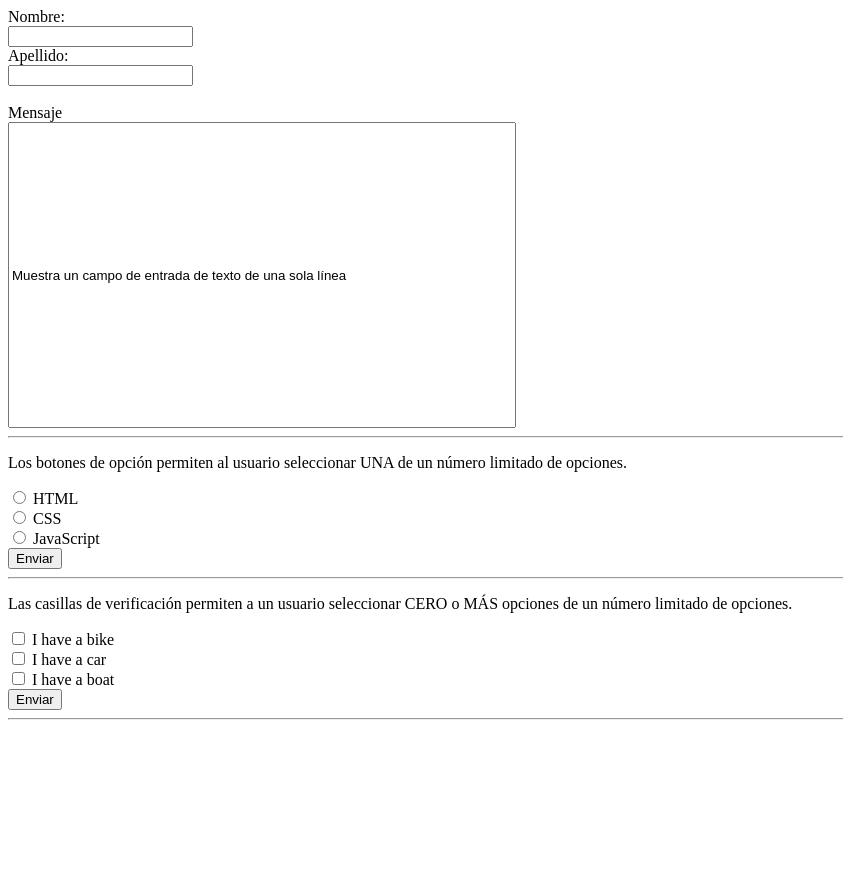
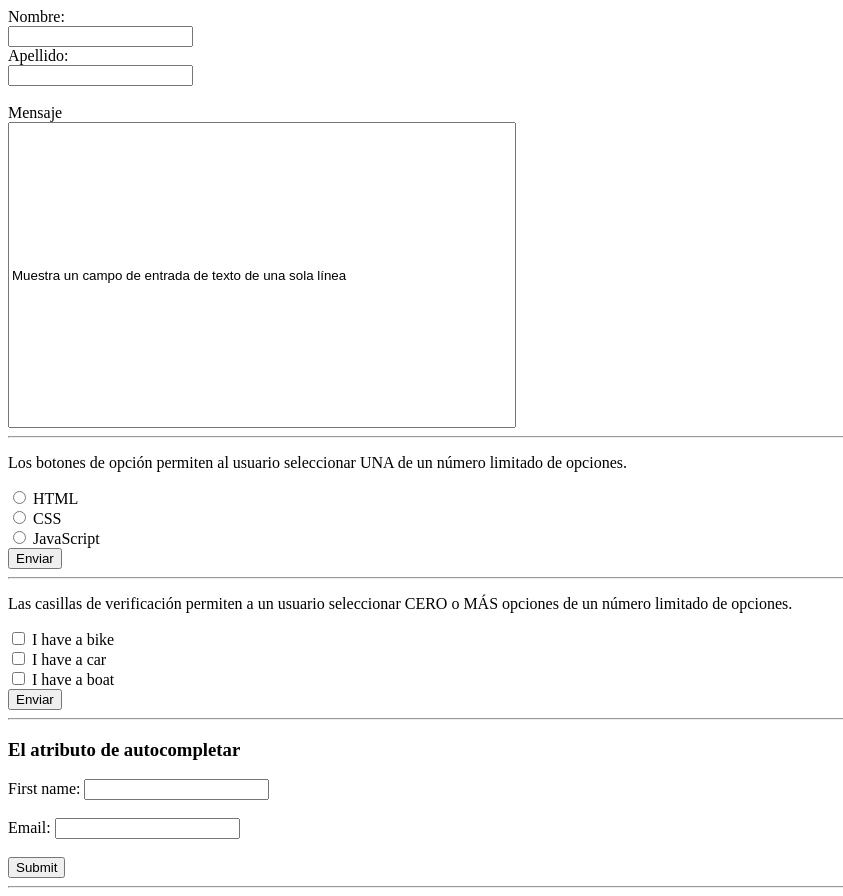
Before and after one commit to BarbiBorrello/WEB1_PRUEBAS, a plain HTML site: page FORMULARIOS/INPUTS.html in a window 1280 px wide. Shown: the whole page, without its empty margins (0-843 px from the left). Before the commit the page ends 800 px from the top, so only its background shows below. Drawn offline with Linux system fonts and the light colour scheme.

Commit message:
ejemplos input

```diff
--- a/FORMULARIOS/INPUTS.html
+++ b/FORMULARIOS/INPUTS.html
@@ -1,5 +1,6 @@
 <!DOCTYPE html>
 <html lang="en">
+
 <head>
     <meta charset="UTF-8">
     <meta http-equiv="X-UA-Compatible" content="IE=edge">
@@ -7,16 +8,15 @@
     <title>Inputs</title>
 
     <style>
-
-#mensaje {
+        #mensaje {
 
 
-    width: 500px;
-    height: 300px;
-}
-
+            width: 500px;
+            height: 300px;
+        }
     </style>
 </head>
+
 <body>
 
     <form action="">
@@ -29,7 +29,8 @@
         <input type="text" id="lname" name="lname" value=""><br><br>
 
         <label for="mensaje"> Mensaje</label> <br>
-        <input type="text" id="mensaje" name="mensaje" rospan ="3" value="Muestra un campo de entrada de texto de una sola línea"> <br>
+        <input type="text" id="mensaje" name="mensaje" rospan="3"
+            value="Muestra un campo de entrada de texto de una sola línea"> <br>
 
         <hr>
 
@@ -48,7 +49,8 @@
 
         <!--CHECK BOX-->
 
-        <p>Las casillas de verificación permiten a un usuario seleccionar CERO o MÁS opciones de un número limitado de opciones.</p>
+        <p>Las casillas de verificación permiten a un usuario seleccionar CERO o MÁS opciones de un número limitado de
+            opciones.</p>
 
         <input type="checkbox" id="vehicle1" name="vehicle1" value="Bike">
         <label for="vehicle1"> I have a bike</label><br>
@@ -60,9 +62,23 @@
 
         <hr>
 
+        <h3>El atributo de autocompletar</h3>
+
+        <form action="/action_page.php" autocomplete="on">
+            <label for="fname">First name:</label>
+            <input type="text" id="fname" name="fname"><br><br>
+            <label for="email">Email:</label>
+            <input type="text" id="email" name="email"><br><br>
+            <input type="submit">
+        </form>
 
     </form>
 
+    <hr>
+
+
+
 
 </body>
+
 </html>
```
